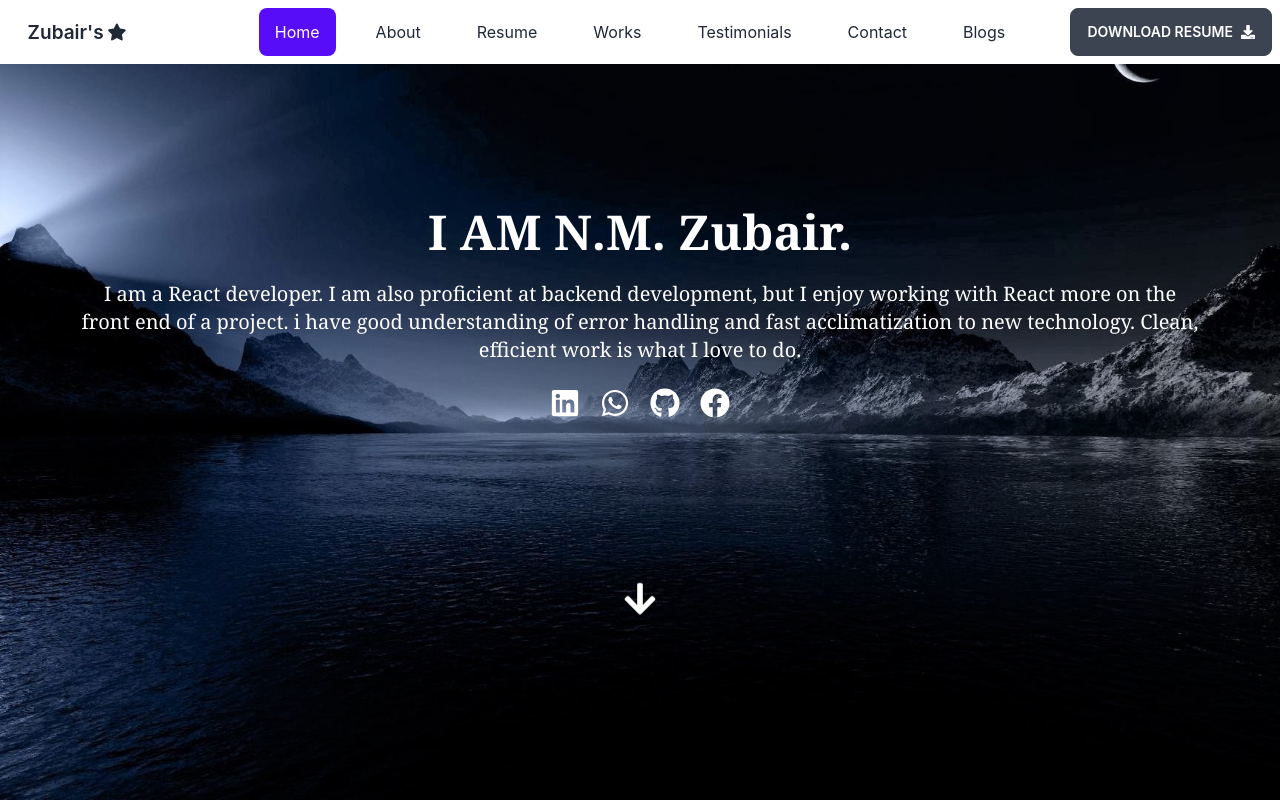
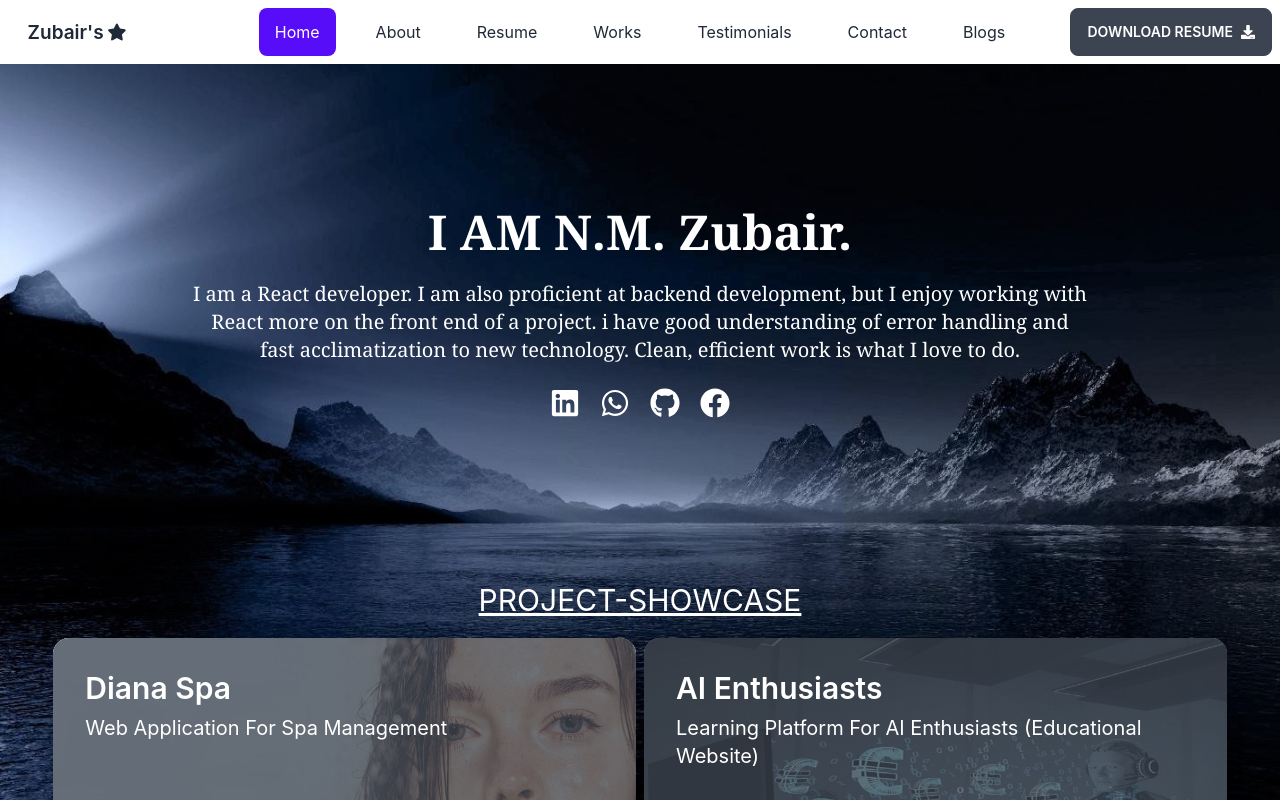
Before and after one commit to codex-zubair/my-portfolio, a React (Create React App) app: page / in a window 1280 px wide. Shown: the top 800 px of the page. Built offline with nearby package versions, Linux system fonts and the light colour scheme.

Commit message:
fixed banner

```diff
--- a/src/Componets/Banner/Banner.js
+++ b/src/Componets/Banner/Banner.js
@@ -6,7 +6,7 @@ const Banner = () => {
     return (
         <section className='mx-2 lg:mx-20 my-10 lg:my-36 flex items-center flex-col text-white'>
             <h1 className='text-2xl justify-center lg:text-5xl font-serif font-semibold'>I AM N.M. Zubair.</h1>
-            <p className='lg:text-xl my-6 text-center font-serif'>I am a React developer. I am also proficient at backend development, but I enjoy working with React more on the front end of a project.
+            <p className='lg:text-xl my-6 text-center font-serif max-w-4xl'>I am a React developer. I am also proficient at backend development, but I enjoy working with React more on the front end of a project.
                 i have good understanding of error handling and fast acclimatization to new technology. Clean, efficient work is what I love to do.</p>
 
 
--- a/src/Pages/About/About.js
+++ b/src/Pages/About/About.js
@@ -3,7 +3,7 @@ import React from 'react';
 const About = () => {
     return (
         <div>
-            <h1 className='text-5xl'>WORK ON GOING</h1>
+            <h1 className='text-5xl text-white text-center my-2'>WORK ON GOING</h1>
         </div>
     );
 };
--- a/src/Pages/Home/Home.js
+++ b/src/Pages/Home/Home.js
@@ -1,23 +1,9 @@
-import React, { useEffect, useState } from 'react';
-import {  FaArrowDown , FaArrowAltCircleDown} from 'react-icons/fa';
 import Banner from '../../Componets/Banner/Banner';
 import ProjectCard from '../../Componets/ProjectCard/ProjectCard';
 
 const Home = () => {
 
-    // Show Project State
-    const [display,setDisplay] = useState(false);
 
-
-
-    // Set timer tow display my show case after sometime
-    useEffect(()=> {
-        setTimeout(()=> setDisplay(true), 10000)
-
-
-
-
-    }, [])
 
 
 
@@ -28,10 +14,9 @@ const Home = () => {
 
 
             <div className='mt-5 flex flex-col items-center gap-5'>
-            <button onClick={()=> setDisplay(!display)}><FaArrowDown className="animate-bounce text-white text-4xl"></FaArrowDown></button>
-
+            <h2 className='text-center text-white uppercase text-3xl underline'>Project-Showcase</h2>
                 <section className=' flex gap-5'>
-                    {display?<ProjectCard></ProjectCard> :<></> }
+                    <ProjectCard></ProjectCard>
                 </section>
             </div>
         </div>
```
